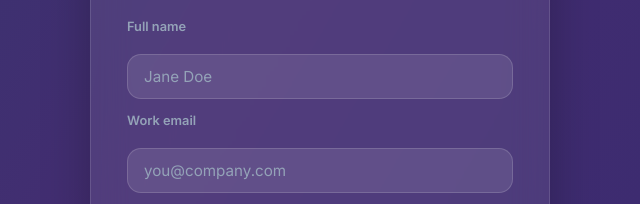
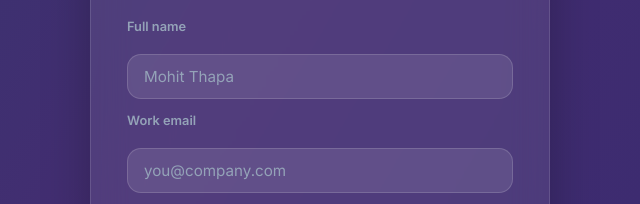
Before and after one commit to mohitthapa09/ADVANCE-TASKS-NOTES, a plain HTML site: page signup.html in a window 1280 px wide. Shown: the part 201-405 px from the top of the page, 320-960 px from the left. Drawn offline with Linux system fonts and the light colour scheme; a script that the page names is missing.

Commit message:
this is third changes

```diff
--- a/signup.html
+++ b/signup.html
@@ -25,7 +25,7 @@
       <!-- Sign up form -->
       <form id="signup-form" class="auth-form">
         <label for="auth-name">Full name</label>
-        <input type="text" id="auth-name" placeholder="Jane Doe" autocomplete="name" required>
+        <input type="text" id="auth-name" placeholder="Mohit Thapa" autocomplete="name" required>
 
         <label for="auth-email">Work email</label>
         <input type="email" id="auth-email" placeholder="you@company.com" autocomplete="email" required>
```
